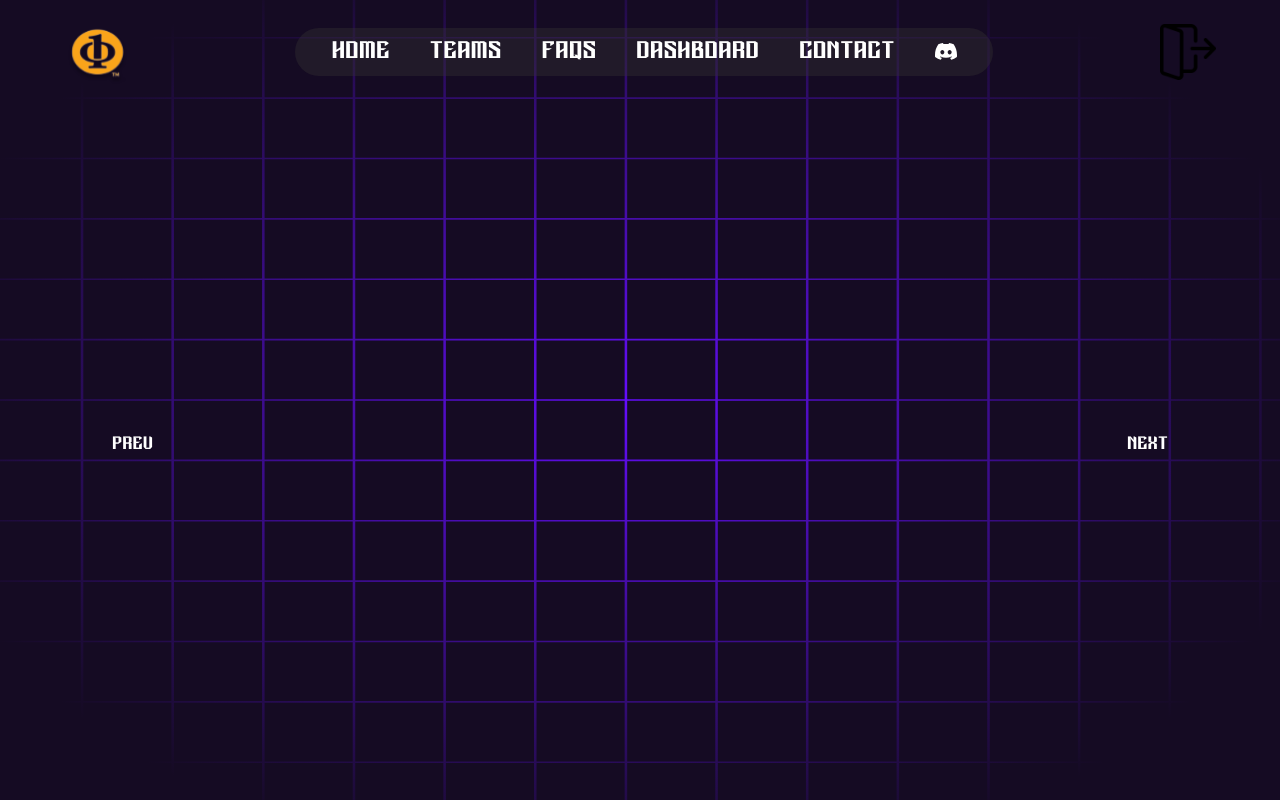
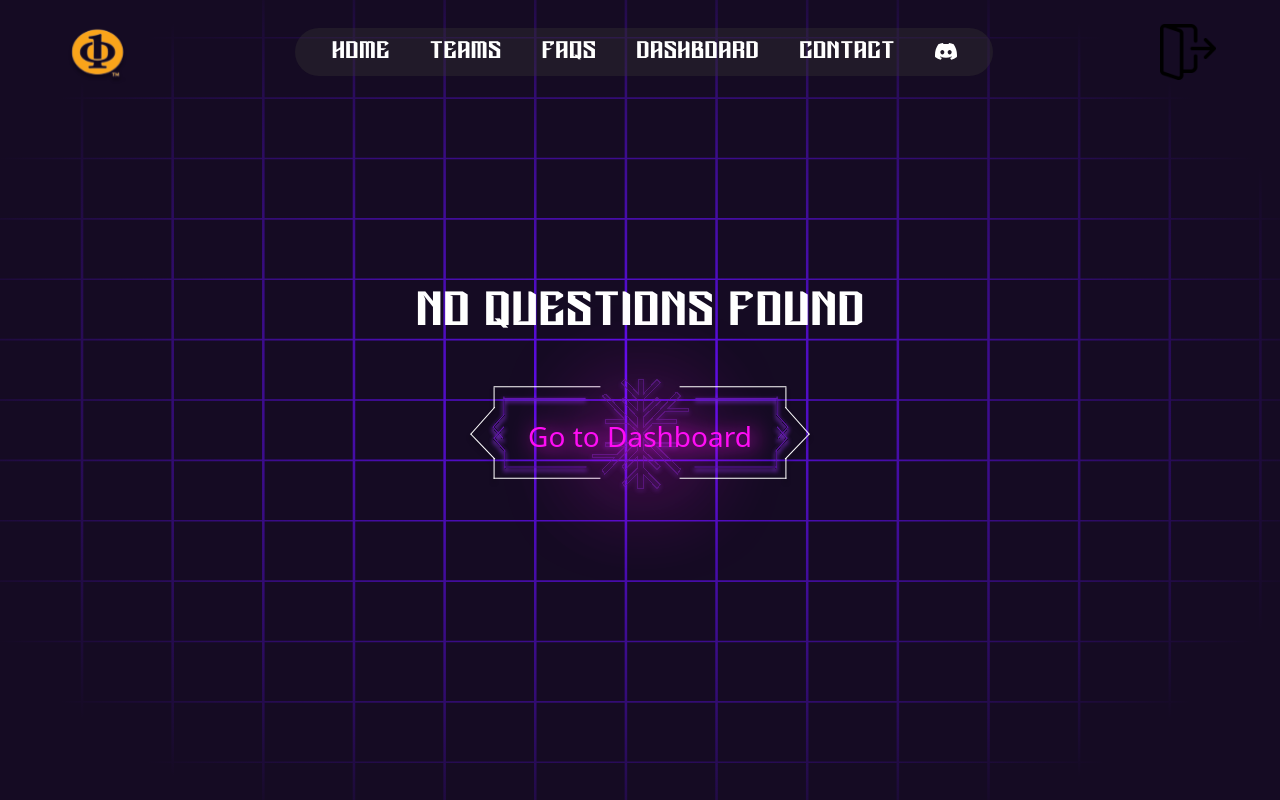
Before and after one commit to medhansh17/Recruitments-Portal, a Next.js app: page /quiz in a window 1280 px wide. Built offline with nearby package versions, Linux system fonts and the light colour scheme; a web font is replaced by a local one.

Commit message:
fix: resolve build error and add loading animation while submiting quiz.

```diff
--- a/src/app/quiz/page.tsx
+++ b/src/app/quiz/page.tsx
@@ -1,8 +1,9 @@
 "use client";
 
+import Button from "@/components/button";
 import Question from "@/components/quiz/Question";
 import QuestionNumberButton from "@/components/quiz/QuestionNumberButton";
-import { set } from "firebase/database";
+import Link from "next/link";
 import { useEffect, useState } from "react";
 
 const Page = () => {
@@ -29,6 +30,17 @@ const Page = () => {
 
   return (
     <main className="min-h-screen text-white mx-10 sm:mx-20 flex flex-col justify-center py-10 pt-32">
+      {questionsArray.length === 0 ? (
+        <div className="flex flex-col gap-10 mt-10">
+          <h1 className="text-center font-striger text-5xl">No questions found</h1>
+          <div className=" flex justify-center items-center mb-36">
+            <Link href="/dashboard">
+              <Button text="Go to Dashboard" />
+            </Link>
+          </div>
+        </div>
+      ) : (
+        <>
           <Question
             questionNumber={questionNumber}
             ansArr={ansArr}
@@ -38,6 +50,8 @@ const Page = () => {
           <div className="grid grid-cols-3 sm:grid-cols-5 md:grid-cols-10 text-center gap-4">
             {questionsArray}
           </div>
+        </>
+      )}
     </main>
   );
 };
--- a/src/components/quiz/Question.tsx
+++ b/src/components/quiz/Question.tsx
@@ -1,9 +1,9 @@
+"use client";
 import { useEffect, useState } from "react";
-// import round1 from "@/constants/round1.json";
 import Input from "./Input";
-import { set } from "firebase/database";
 import axios from "axios";
 import { useRouter } from "next/navigation";
+import Loader from "../loader";
 
 interface OptionProps {
   text: string;
@@ -67,6 +67,7 @@ const Question = ({
   const [option, setOption] = useState<number>(1);
   const [round1, setRound1] = useState<OptionData[]>([]);
   const question: QuestionData = round1[questionNumber - 1];
+  const [loading, setLoading] = useState<boolean>(false);
 
   const options = question?.options?.map((option, idx) => (
     <Option
@@ -81,6 +82,7 @@ const Question = ({
     setRound1(JSON.parse(localStorage.getItem("questions") || "[]"));
   }, []);
 
+  const sendData = () => {
     const emailValue = document.cookie
       .split("; ")
       .find((row) => row.startsWith("email"))
@@ -89,8 +91,6 @@ const Question = ({
       .split("; ")
       .find((row) => row.startsWith("accessToken"))
       ?.split("=")[1];
-
-  const sendData = () => {
     const anwArray: answerFormat[] = [];
     for (let i = 0; i < ansArr.length; i++) {
       anwArray.push({
@@ -98,7 +98,7 @@ const Question = ({
         ans: ansArr[i],
       });
     }
-    // TODO: Add loader
+    setLoading(true);
     axios
       .post(
         `https://recruitments-portal-backend.vercel.app/question/${localStorage.getItem(
@@ -127,6 +127,7 @@ const Question = ({
         );
       })
       .then((_) => {
+        setLoading(false);
         router.push("/dashboard");
       })
       .catch((error) => {
@@ -177,6 +178,7 @@ const Question = ({
           </button>
         )}
       </div>
+      <Loader visibility={loading}/>
     </div>
   );
 };
--- a/src/components/quiz/QuestionNumberButton.tsx
+++ b/src/components/quiz/QuestionNumberButton.tsx
@@ -1,5 +1,3 @@
-import React from "react";
-
 interface QuestionNumberButtonProps {
   qNo: number;
   setQuestionNumber: React.Dispatch<React.SetStateAction<number>>;
```
Lines whose indentation alone changed are shown as unchanged.
